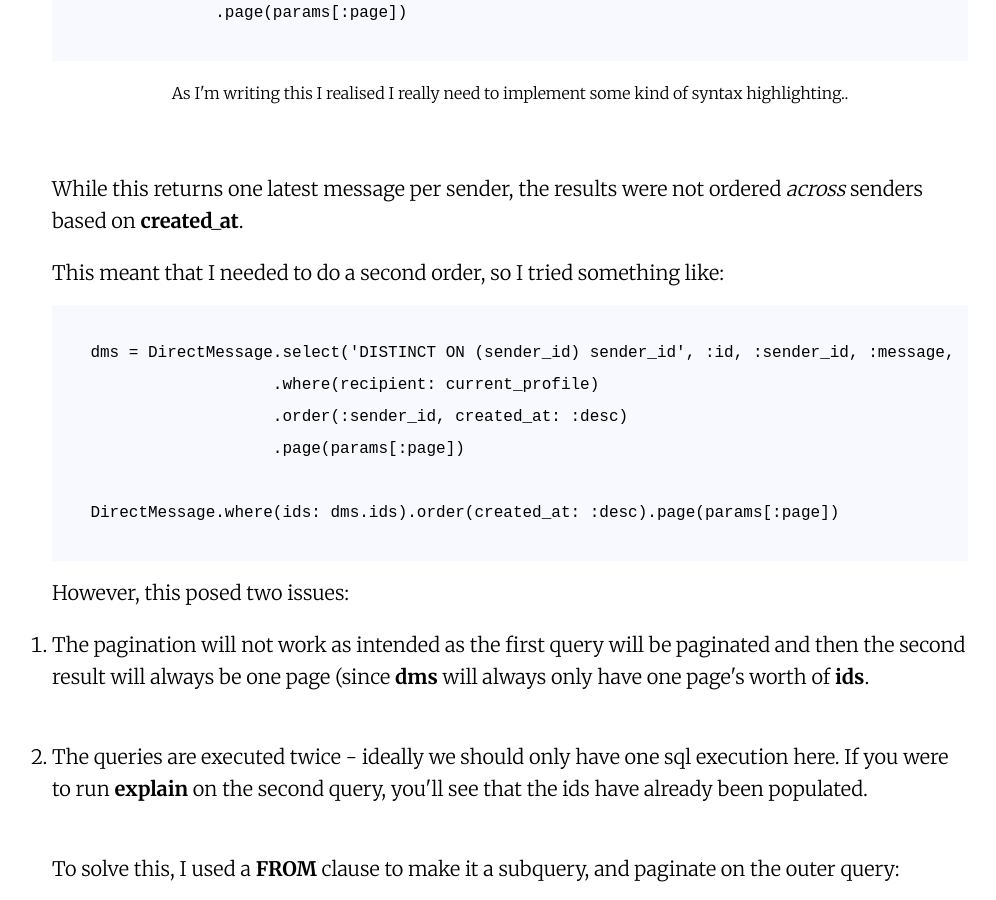
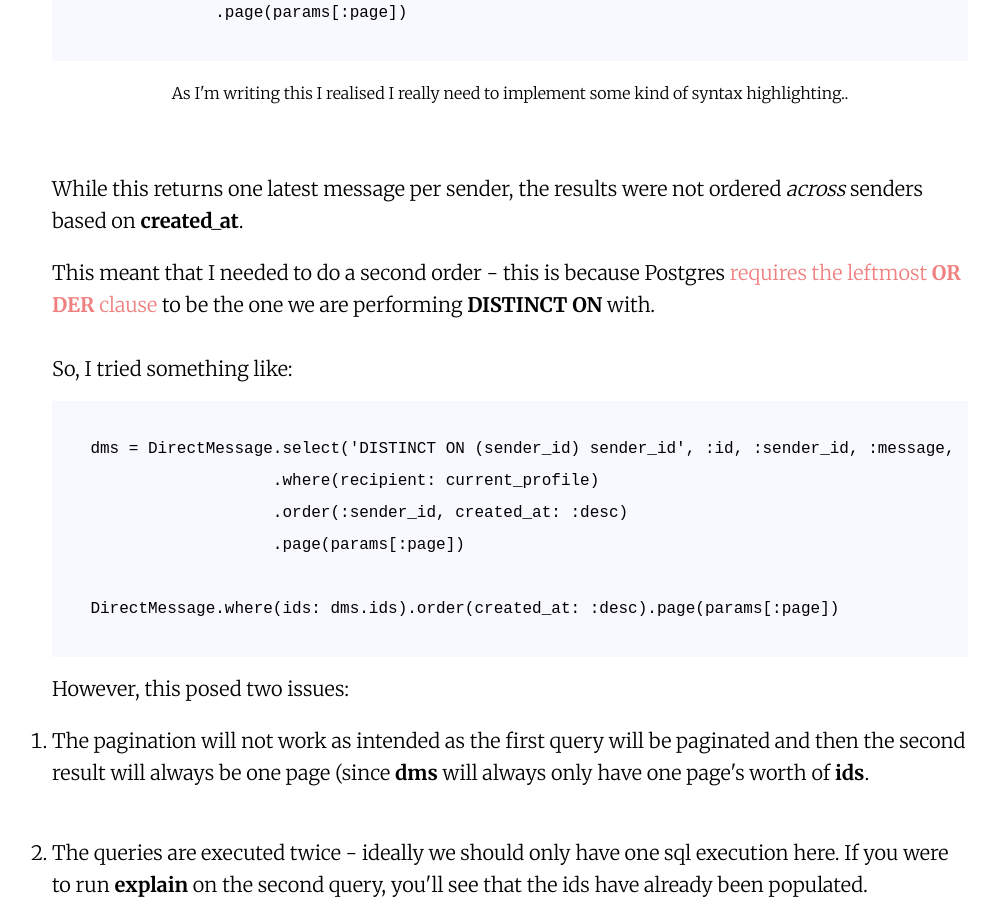
Before and after one commit to causztic/causztic.github.io, a Jekyll site: the page built from _posts/2020-10-14-distinct-on-clause.html, in a window 1280 px wide and 900 px high, scrolled down 693 px. Shown: the whole window, without its empty margins (130-1126 px from the left). Built offline with Jekyll 4.4.1, drawn with Linux system fonts in a browser that asks for light colours.

Commit message:
clarify second order on post

```diff
--- a/_posts/2020-10-14-distinct-on-clause.html
+++ b/_posts/2020-10-14-distinct-on-clause.html
@@ -27,7 +27,11 @@ tags: ["code", "rails"]
 </p>
 
 <p>
-  This meant that I needed to do a second order, so I tried something like:
+  This meant that I needed to do a second order - this is because Postgres
+  <a target="_blank" href="https://www.postgresql.org/docs/9.5/sql-select.html#SQL-DISTINCT">requires the leftmost <b>ORDER</b> clause</a> to be the one we are performing <b>DISTINCT ON</b> with.
+  <br/>
+  <br/>
+  So, I tried something like:
   <code>
     dms = DirectMessage.select('DISTINCT ON (sender_id) sender_id', :id, :sender_id, :message, :created_at)
                        .where(recipient: current_profile)
```
